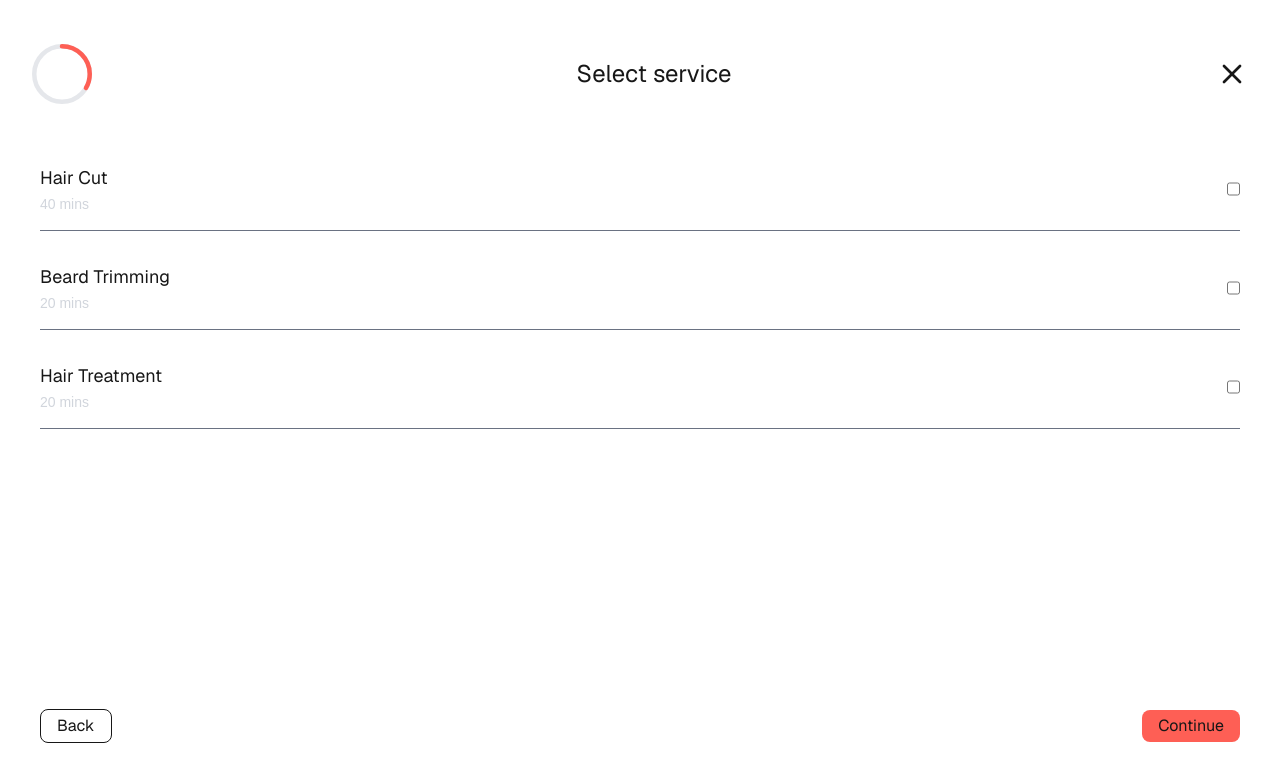
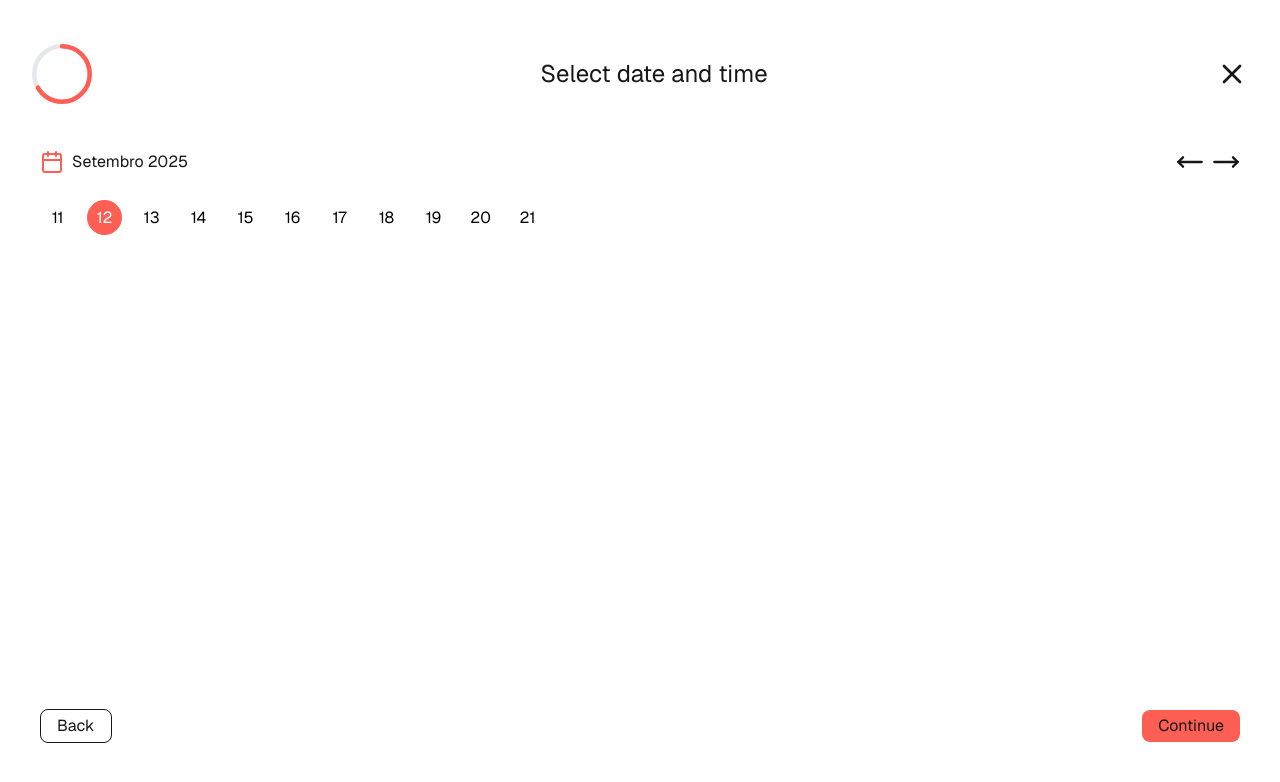
Before and after one commit to ricardoliveira5ro/booking-system, a Next.js app in the folder web/: page /appointment in a window 1280 px wide. Shown: the top 782 px of the page. Built offline with nearby package versions, Linux system fonts and the light colour scheme; no server answers.

Commit message:
listing month and days (hardcoded)

```diff
--- /dev/null
+++ b/web/src/app/appointment/DateTime.tsx
@@ -0,0 +1,35 @@
+import { Calendar, MoveLeft, MoveRight } from "lucide-react";
+import './dateTime.css'
+
+export default function DateTime() {
+
+    return (
+        <main className="flex flex-col w-full min-w-0 pt-4 px-2 gap-y-6">
+            <div className="flex items-center justify-between gap-x-4">
+                <div className="flex gap-x-2 items-center justify-center">
+                    <Calendar color="var(--orange)" />
+                    <span>Setembro 2025</span>
+                </div>
+                <div className="flex gap-x-2 items-center justify-center">
+                    <MoveLeft size={28} />
+                    <MoveRight size={28} />
+                </div>
+            </div>
+            <div className="w-full overflow-x-auto scrollbar-hide">
+                <div className="flex gap-x-3 flex-nowrap">
+                    <div className="flex-shrink-0 w-[35px] h-[35px] leading-[35px] rounded-full text-center bg-white text-black">11</div>
+                    <div className="flex-shrink-0 w-[35px] h-[35px] leading-[35px] rounded-full text-center bg-[var(--orange)] text-white">12</div>
+                    <div className="flex-shrink-0 w-[35px] h-[35px] leading-[35px] rounded-full text-center bg-white text-black">13</div>
+                    <div className="flex-shrink-0 w-[35px] h-[35px] leading-[35px] rounded-full text-center bg-white text-black">14</div>
+                    <div className="flex-shrink-0 w-[35px] h-[35px] leading-[35px] rounded-full text-center bg-white text-black">15</div>
+                    <div className="flex-shrink-0 w-[35px] h-[35px] leading-[35px] rounded-full text-center bg-white text-black">16</div>
+                    <div className="flex-shrink-0 w-[35px] h-[35px] leading-[35px] rounded-full text-center bg-white text-black">17</div>
+                    <div className="flex-shrink-0 w-[35px] h-[35px] leading-[35px] rounded-full text-center bg-white text-black">18</div>
+                    <div className="flex-shrink-0 w-[35px] h-[35px] leading-[35px] rounded-full text-center bg-white text-black">19</div>
+                    <div className="flex-shrink-0 w-[35px] h-[35px] leading-[35px] rounded-full text-center bg-white text-black">20</div>
+                    <div className="flex-shrink-0 w-[35px] h-[35px] leading-[35px] rounded-full text-center bg-white text-black">21</div>
+                </div>
+            </div>
+        </main>
+    );
+}
--- /dev/null
+++ b/web/src/app/appointment/dateTime.css
@@ -0,0 +1,7 @@
+.scrollbar-hide::-webkit-scrollbar {
+  display: none;
+}
+.scrollbar-hide {
+  -ms-overflow-style: none; /* IE/Edge */
+  scrollbar-width: none;    /* Firefox */
+}
--- a/web/src/app/appointment/page.tsx
+++ b/web/src/app/appointment/page.tsx
@@ -7,20 +7,22 @@ import CircularStepProgress from "./CircularStepProgress";
 import Service from "./Service";
 import { useState } from "react";
 import Link from "next/link";
+import DateTime from "./DateTime";
 
 export default function Appointment() {
 
     const t = useTranslations('appointment');
-    const [step, setStep] = useState(1);
+    const [step, setStep] = useState(2);
 
     return (
         <div className="grid grid-rows-[20px_1fr_20px] justify-items-center min-h-screen px-8 py-16 gap-y-12">
-            <header className="flex items-center justify-between gap-x-8 w-full">
+            <header className="flex items-center justify-between w-full">
                 <CircularStepProgress currentStep={step} totalSteps={3} size={60} strokeWidth={4.5} />
-                <h1 className="font-sans text-2xl">{t(`step${step}`)}</h1>
+                <h1 className="font-sans text-2xl text-center">{t(`step${step}`)}</h1>
                 <Link href={'/'}><X className="cursor-pointer" size={32} /></Link>
             </header>
-            <Service />
+            {/* <Service /> */}
+            <DateTime />
             <footer className="flex items-center justify-between w-full px-2">
                 {/* TODO: Handle Step 0 or Completed  */}
                 <button onClick={() => setStep(step - 1)} className="cursor-pointer font-sans border rounded-lg px-4 py-1">{t('backButton')}</button>
--- a/web/src/app/globals.css
+++ b/web/src/app/globals.css
@@ -25,3 +25,7 @@ body {
   color: var(--foreground);
   font-family: Arial, Helvetica, sans-serif;
 }
+
+p, span, div {
+  font-family: var(--font-geist-sans);
+}
```
